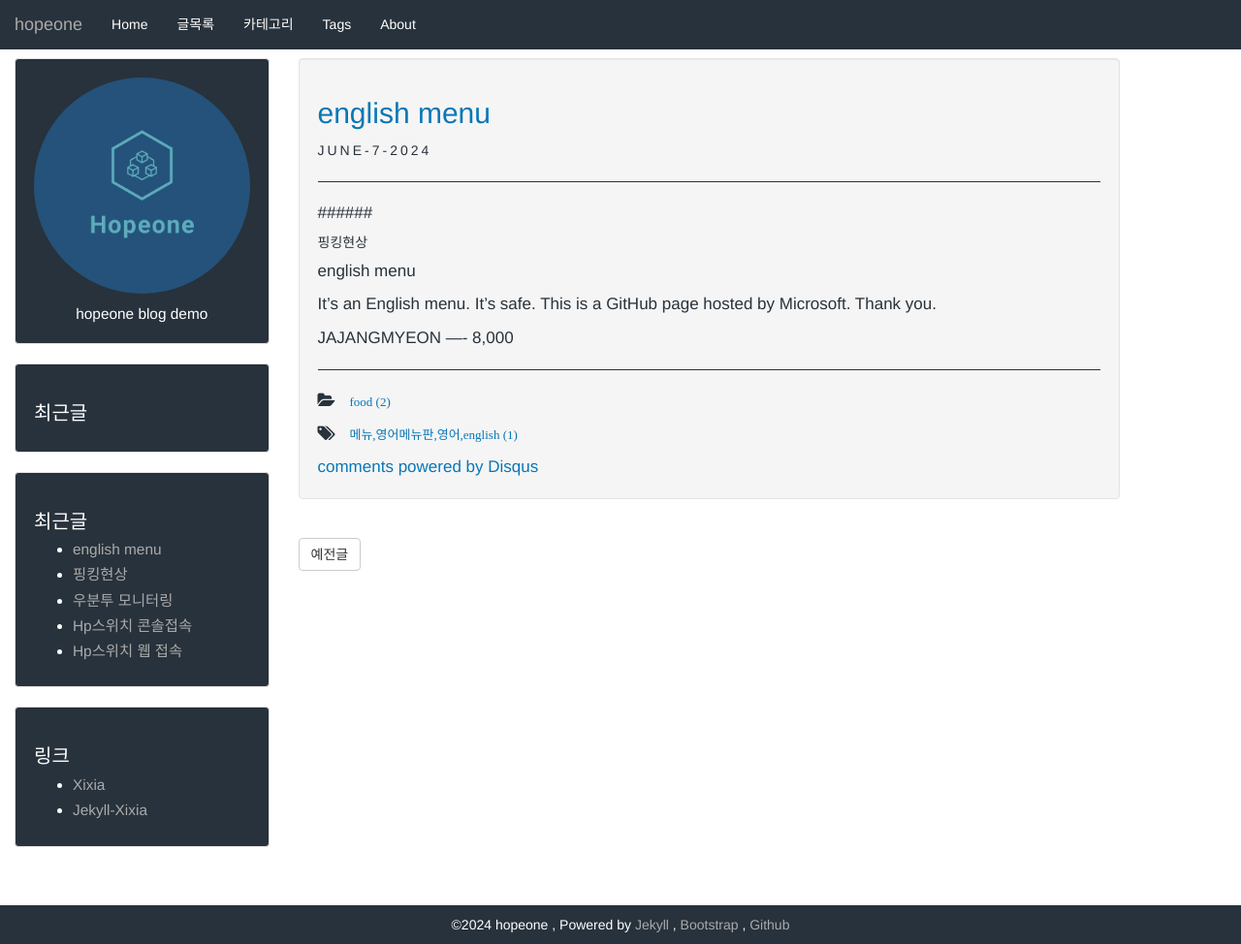
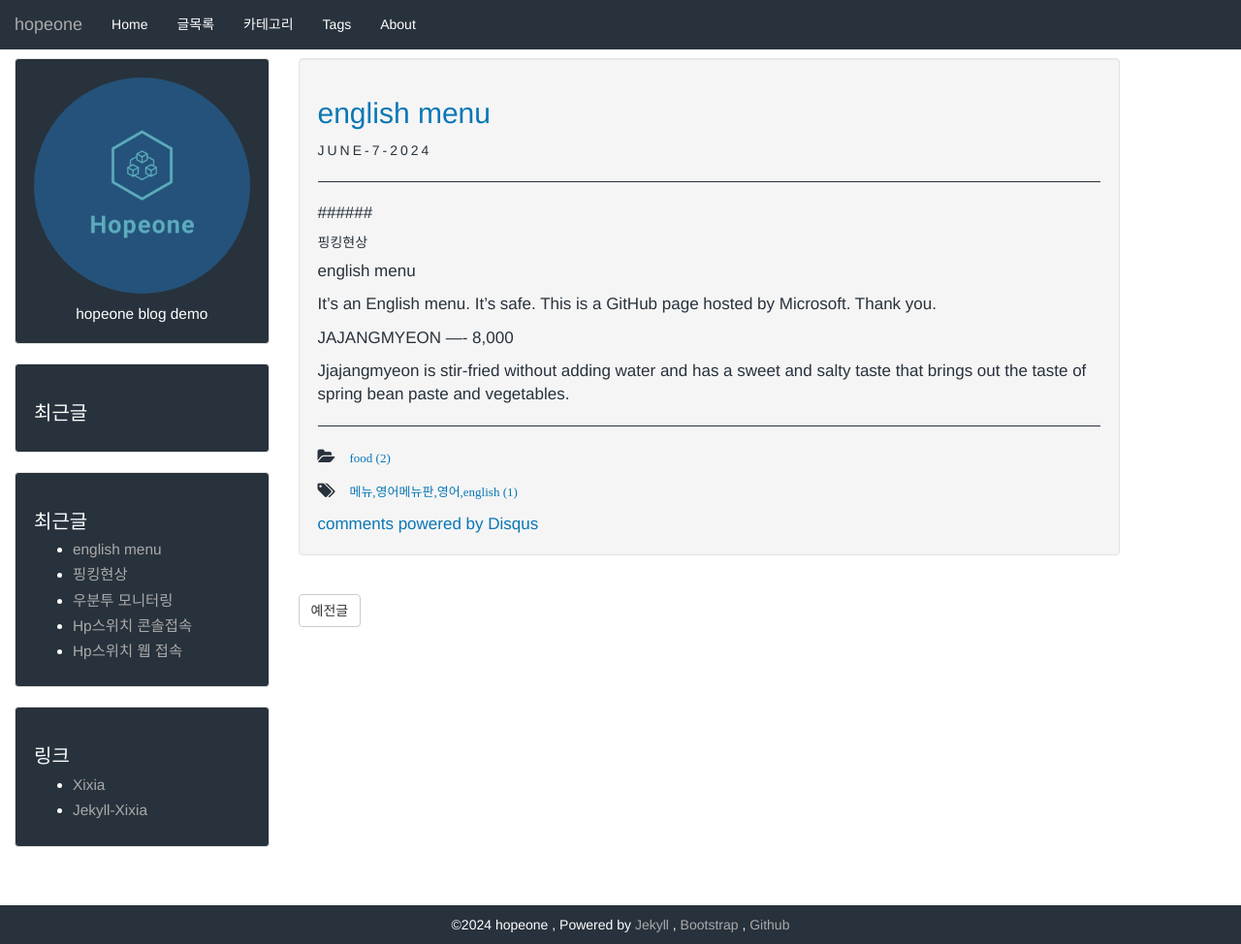
Before and after one commit to hopeone/blog, a Jekyll site: the page built from _posts/2024-06-07-English-Menu.md, in a window 1280 px wide and 974 px high. Shown: the whole window at 97% size. Built offline with Jekyll 4.4.1, drawn with Linux system fonts in a browser that asks for light colours; comment, search, counter and statistics services are not loaded.

Commit message:
Update 2024-06-07-English-Menu.md

```diff
--- a/_posts/2024-06-07-English-Menu.md
+++ b/_posts/2024-06-07-English-Menu.md
@@ -20,3 +20,8 @@ This is a GitHub page hosted by Microsoft.
 Thank you.
 
 JAJANGMYEON ----  8,000
+
+  Jjajangmyeon is stir-fried without adding
+  water and has a sweet and salty taste that
+  brings out the taste of spring bean paste
+  and vegetables.
```
